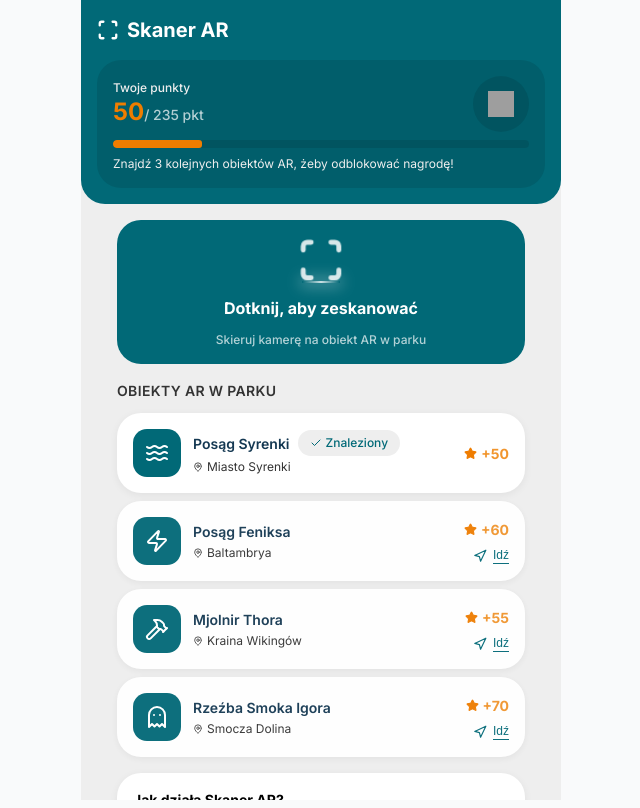
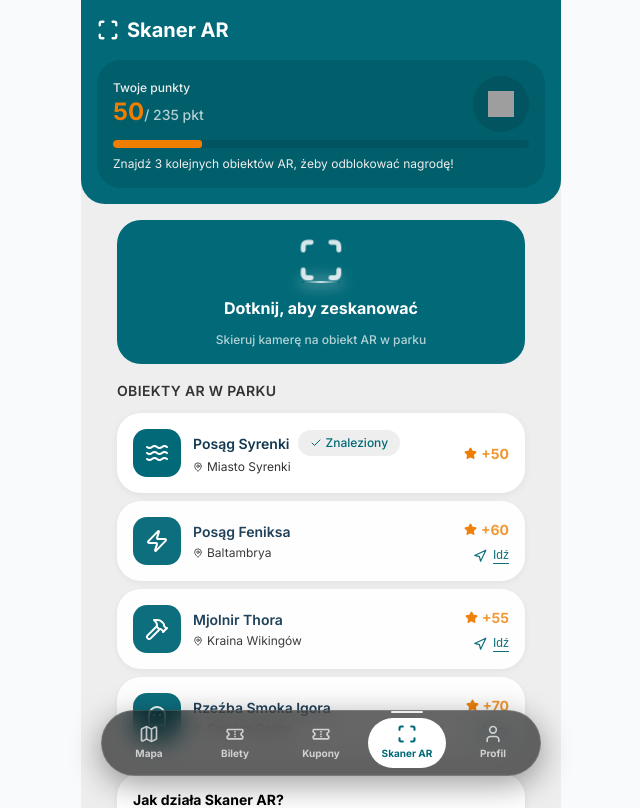
Before and after one commit to Dabermanpl/Hossoland-UI, a React (Vite) app: page / in a window 1280 px wide. Shown: the top 808 px of the page, without its empty margins (319-959 px from the left). Built offline with nearby package versions, Linux system fonts and the light colour scheme.

Commit message:
refactor: Update UI component positioning, z-index, and safe area padding, and modify global body overflow behavior.

```diff
--- a/src/components/BottomNav.css
+++ b/src/components/BottomNav.css
@@ -1,11 +1,11 @@
 .bottom-nav-wrapper {
-  position: absolute;
+  position: fixed;
   bottom: 0;
   left: 0;
   width: 100%;
-  padding: 0 16px calc(env(safe-area-inset-bottom, 24px) + 8px) 16px;
+  padding: 0 16px 24px 16px;
   pointer-events: none;
-  z-index: 100;
+  z-index: 1000;
   display: flex;
   justify-content: center;
 }
--- a/src/components/MapFilterBar.css
+++ b/src/components/MapFilterBar.css
@@ -6,8 +6,8 @@
   display: flex;
   flex-direction: column;
   gap: 12px;
-  z-index: 100;
-  padding: env(safe-area-inset-top, 44px) 16px 16px;
+  z-index: 30;
+  padding: 44px 16px 16px; /* Safe area / Notch + content padding */
   background-color: var(--color-cyan-primary);
   border-bottom-left-radius: 24px;
   border-bottom-right-radius: 24px;
--- a/src/components/POIBottomSheet.css
+++ b/src/components/POIBottomSheet.css
@@ -4,13 +4,10 @@
   left: 0;
   right: 0;
   bottom: 0;
-  height: 100%;
-  width: 100%;
   background: white;
   z-index: 1100;
   display: flex;
   flex-direction: column;
-  overflow: hidden;
 }
 
 .poi-bottom-sheet {
@@ -268,12 +265,12 @@
 
 /* Sticky Footer */
 .sheet-sticky-footer {
-  position: absolute;
+  position: fixed;
   bottom: 0;
   left: 0;
   right: 0;
   background: white;
-  padding: 20px 24px calc(env(safe-area-inset-bottom, 24px) + 16px);
+  padding: 20px 24px 32px;
   box-shadow: 0 -8px 24px rgba(0, 0, 0, 0.08);
   z-index: 20;
 }
--- a/src/index.css
+++ b/src/index.css
@@ -63,19 +63,9 @@
   padding: 0;
 }
 
-html, body {
-  height: 100%;
-  width: 100%;
-  overflow: hidden;
-  position: fixed;
-  overscroll-behavior-y: contain;
-  -webkit-overflow-scrolling: touch;
-}
-
 body {
   min-width: 320px;
-  background-color: var(--color-bg-light);
-  font-family: 'Inter', sans-serif;
+  min-height: 100vh;
 }
 
 .app-container {
```
